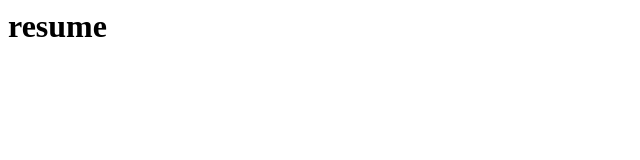
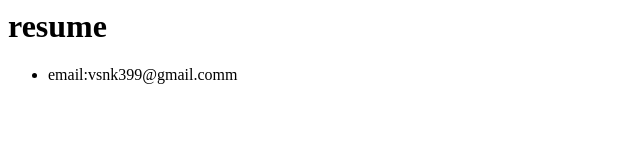
Before and after one commit to niteesh999/remote, a plain HTML site: page index.html in a window 1280 px wide. Shown: the whole page, without its empty margins (0-640 px from the left). Drawn offline with Linux system fonts and the light colour scheme.

Commit message:
changest

```diff
--- a/index.html
+++ b/index.html
@@ -4,5 +4,10 @@
     </head>
     <body>
         <h1>resume</h1>
+        <ul>
+            <li>
+                email:vsnk399@gmail.comm
+            </li>
+        </ul>
     </body>
 </html>
```
